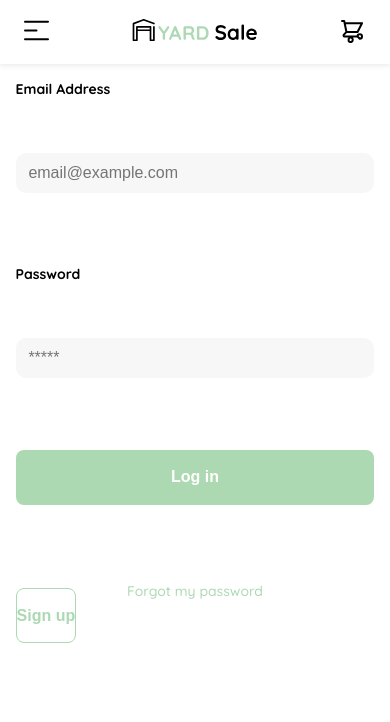
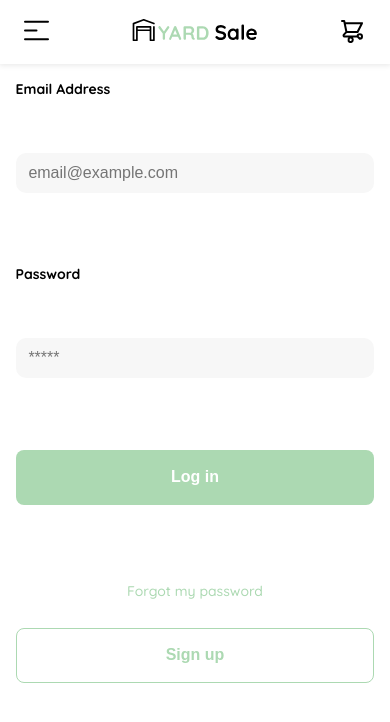
Before and after one commit to jodadevcol/yard-sale-react, a React (Create React App) app: page /login in a window 390 px wide. Shown: the top 722 px of the page. Built offline with nearby package versions, Linux system fonts and the light colour scheme.

Commit message:
[ADD] Styles for pages Login

```diff
--- a/src/components/Buttons/Secondary/styles.css
+++ b/src/components/Buttons/Secondary/styles.css
@@ -17,7 +17,7 @@
 
 @media (max-width: 640px) {
   .BtnSecond {
-    position: absolute;
+    position: relative;
     bottom: 30px;
     width: inherit;
   }
--- a/src/pages/Login/styles.css
+++ b/src/pages/Login/styles.css
@@ -11,3 +11,12 @@
 @media (max-width: 640px) {
 
 }
+
+.login-form-container {
+  display: grid;
+  grid-template-rows: 1fr auto;
+}
+
+.form {
+  height: 74vh;
+}
```
